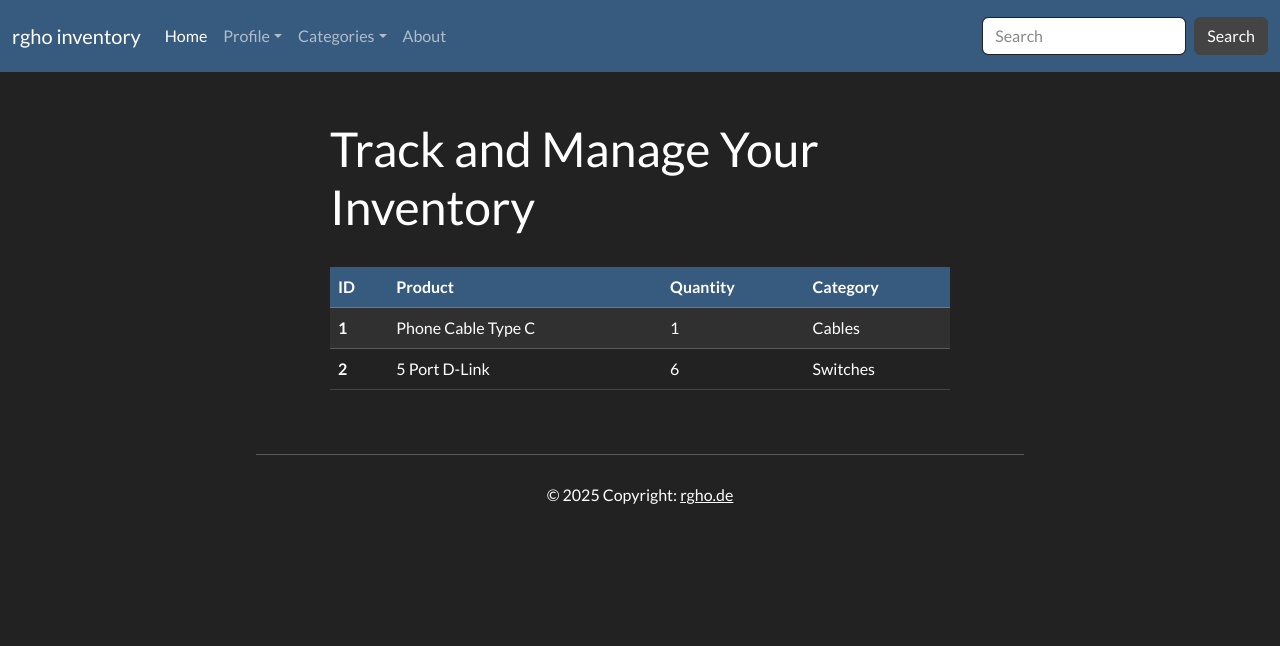
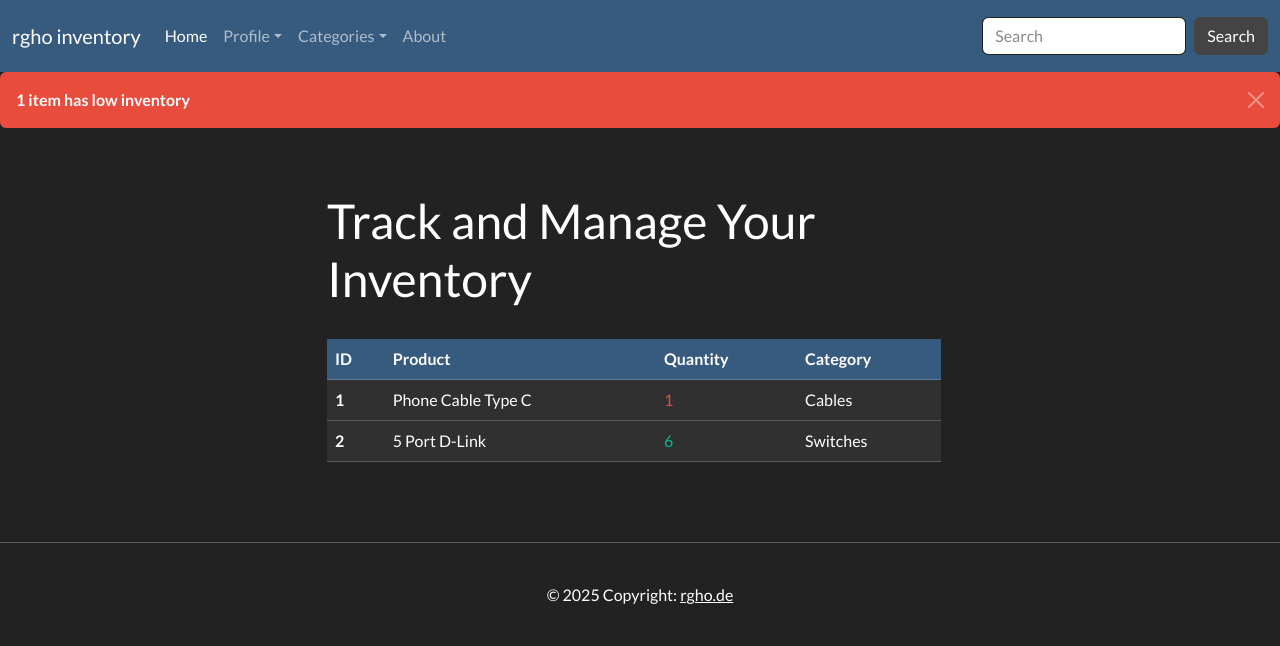
Before and after one commit to rougho/inventory_management, a Django app: page / in a window 1280 px wide. Shown: the top 646 px of the page. Run offline with Django 5.2, Linux system fonts and the light colour scheme; data comes from the database, SQL or seed files in the repository; both versions use the stored data as it was after the commit; some libraries are stand-ins or nearby versions.

Commit message:
low quantity alert added to index

```diff
--- a/rgho_inventory_management/inventory/static/style.css
+++ b/rgho_inventory_management/inventory/static/style.css
@@ -1,3 +1,38 @@
-.footer-hr{
+/* .footer-hr{
     width: 60%; height: 5px; color: white; margin: auto;
-}
+} */
+
+html, body {
+    overflow-x: hidden; /* Prevent horizontal scrolling */
+    width: 100%;
+    margin: 0;
+    padding: 0;
+  }
+
+  .row, .container {
+    margin-right: 0;
+    margin-left: 0;
+  }
+
+  img {
+    max-width: 100%; /* Prevent images from overflowing */
+    height: auto;
+  }
+
+  .table-responsive {
+    max-width: 100%;
+  }
+
+  * {
+    box-sizing: border-box;
+  }
+
+  /* Custom Bootstrap overrides */
+  html, body {
+    font-family: var(--bs-body-font-family);
+    font-size: var(--bs-body-font-size);
+    font-weight: var(--bs-body-font-weight);
+    line-height: var(--bs-body-line-height);
+    color: var(--bs-body-color);
+    background-color: var(--bs-body-bg);
+  }
--- a/rgho_inventory_management/inventory/templates/inventory/index.html
+++ b/rgho_inventory_management/inventory/templates/inventory/index.html
@@ -2,9 +2,21 @@
 
 {% block content %}
 
-<div>
-	<div class="row">
-		<div class="col-sm-14 col-md-6 mx-auto mt-5 px-3">
+{% if messages %}
+<div class="alert alert-dismissible alert-danger">
+	{% for message in messages %}
+		{% if message.tags == 'error' %}
+		<button type="button" class="btn-close" data-bs-dismiss="alert"></button>
+		<strong>{{ message }}</strong>
+		{% else %}
+			{{ message }}
+		{% endif %}
+	{% endfor %}
+</div>
+{% endif %}
+
+    <div class="row" style="margin-right: 0;">
+        <div class="col-sm-12 col-md-6 mx-auto mt-5 px-3">
             <h1 class="fw-light">Track and Manage Your Inventory</h1>
             <br>
             <table class="table table-hover">
@@ -25,20 +37,21 @@
                         <td>-</td>
                     </tr>
                     {% else %}
+                    {% for item in items %}
                     <tr class="table-dark">
-					{% for item in items %}
                         <th scope="row">{{ item.id }}</th>
                         <td>{{ item.product }}</td>
-					<td>{{ item.quantity }}</td>
+						{% if item.id in low_inventory_ids %}
+							<td class="text-danger">{{ item.quantity }}</td>
+						{% else %}
+							<td class="text-success">{{ item.quantity }}</td>
+						{% endif %}
 						<td>{{ item.category.name }}</td>
                     </tr>
                     {% endfor %}
                     {% endif %}
-
-
                 </tbody>
             </table>
-
         </div>
     </div>
 </div>
--- a/rgho_inventory_management/inventory/templates/inventory/navbar.html
+++ b/rgho_inventory_management/inventory/templates/inventory/navbar.html
@@ -8,7 +8,7 @@
       <div class="collapse navbar-collapse" id="navbarColor01">
         <ul class="navbar-nav me-auto">
           <li class="nav-item">
-            <a class="nav-link active" href="#">Home
+            <a class="nav-link active" href="{% url 'index' %}">Home
               <span class="visually-hidden">(current)</span>
             </a>
           </li>
@@ -38,12 +38,10 @@
             <a class="nav-link dropdown-toggle" data-bs-toggle="dropdown" href="#" role="button" aria-haspopup="true" aria-expanded="false">Categories</a>
             <div class="dropdown-menu">
               {% for category in categories %}
-              <a class="dropdown-item" href="#">{{ category.name }}</a>
-          {% empty %}
-              <p>No categories available.</p>
-          {% endfor %}
-              <div class="dropdown-divider"></div>
-              <a class="dropdown-item" href="#">Separated link</a>
+                <a class="dropdown-item" href="{% url 'category_view' category.id %}">{{ category.name }}</a>
+              {% empty %}
+                <p>No categories available.</p>
+              {% endfor %}
             </div>
           </li>
           <li class="nav-item">
--- a/rgho_inventory_management/inventory/urls.py
+++ b/rgho_inventory_management/inventory/urls.py
@@ -1,6 +1,6 @@
 from django.contrib import admin
 from django.urls import path
-from .views import Index, SignUp, Dashboard, Category, Navbar, AddItem,SearchInventory
+from .views import Index, SignUp, Dashboard, Category, Navbar, AddItem,SearchInventory, EditItem, DeleteItem, category_view
 from django.contrib.auth import views as auth_views
 
 urlpatterns = [
@@ -12,5 +12,9 @@ urlpatterns = [
     path('navbar/', Navbar.as_view(), name='navbar'),
     path('add-item/',AddItem.as_view(), name='add-item'),
     path('search/', SearchInventory.as_view(), name='search_inventory'),
+    path('edit-item/<int:pk>', EditItem.as_view(), name='edit-item'),
+    path('delete-item/<int:pk>', DeleteItem.as_view(), name='delete-item'),
+    path('category/<int:category_id>/',category_view, name='category_view'),
+
 
 ]
--- a/rgho_inventory_management/inventory/views.py
+++ b/rgho_inventory_management/inventory/views.py
@@ -1,11 +1,11 @@
-from django.shortcuts import render, redirect
-from django.views.generic import TemplateView, View, CreateView
+from django.shortcuts import render, redirect, get_object_or_404
+from django.views.generic import TemplateView, View, CreateView, UpdateView, DeleteView
 from .forms import UserRegisterForm
 from django.contrib.auth import authenticate, login
 from django.contrib.auth.mixins import LoginRequiredMixin
 from .forms import UserRegisterForm, InventoryItemForm
 from .models import InventoryItem, Category
-# from inventory_management.settings import LOW_QUANTITY
+from rgho_inventory_management.settings import LOW_QUANTITY
 from django.contrib import messages
 from django.urls import reverse_lazy
 from django.db.models import Q
@@ -16,7 +16,22 @@ class Index(TemplateView):
 
     def get(self, request):
         items = InventoryItem.objects.all().order_by('id')
-        return render(request, self.template_name, {'items': items})
+        low_inventory = InventoryItem.objects.filter(
+			quantity__lte=LOW_QUANTITY
+		)
+
+        if low_inventory.count() > 0:
+            if low_inventory.count() > 1:
+                messages.error(request, f'{low_inventory.count()} items have low inventory')
+            else:
+                messages.error(request, f'{low_inventory.count()} item has low inventory')
+
+        low_inventory_ids = InventoryItem.objects.filter(
+            quantity__lte=LOW_QUANTITY
+        ).values_list('id', flat=True)
+
+        return render(request, self.template_name, {'items': items, 'low_inventory_ids': low_inventory_ids})
+
 
 class Navbar(TemplateView):
     template_name = 'inventory/navbar.html'
@@ -24,8 +39,6 @@ class Navbar(TemplateView):
     def get(self, request):
         categories = Category.objects.all()
         return render(request, self.template_name, {'categories': categories})
-
-
 
 
 class SignUp(View):
@@ -46,13 +59,14 @@ class SignUp(View):
             return redirect('index')
         return render(request, 'inventory/signup.html', {'form':form})
 
+
 class Dashboard(LoginRequiredMixin, View):
 	def get(self, request):
 		items = InventoryItem.objects.filter(user=self.request.user.id).order_by('id')
 
 		low_inventory = InventoryItem.objects.filter(
 			user=self.request.user.id,
-			# quantity__lte=LOW_QUANTITY
+			quantity__lte=LOW_QUANTITY
 		)
 
 		if low_inventory.count() > 0:
@@ -63,10 +77,11 @@ class Dashboard(LoginRequiredMixin, View):
 
 		low_inventory_ids = InventoryItem.objects.filter(
 			user=self.request.user.id,
-			# quantity__lte=LOW_QUANTITY
+			quantity__lte=LOW_QUANTITY
 		).values_list('id', flat=True)
 
 		return render(request, 'inventory/dashboard.html', {'items': items, 'low_inventory_ids': low_inventory_ids})
+
 
 class AddItem(LoginRequiredMixin, CreateView):
 	model = InventoryItem
@@ -83,26 +98,41 @@ class AddItem(LoginRequiredMixin, CreateView):
 		form.instance.user = self.request.user
 		return super().form_valid(form)
 
+
 class SearchInventory(View):
     def get(self, request):
         search_query = request.GET.get('search', '')
-
-        # Start with all items
         items = InventoryItem.objects.all()
-
-        # Apply search filter if a search term is provided
         if search_query:
             items = items.filter(
                 Q(product__icontains=search_query) | Q(category__name__icontains=search_query)
             )
-
-        # If the user is authenticated, filter by user
         if request.user.is_authenticated:
             items = items.filter(user=request.user)
-
         items = items.order_by('id')
-
         return render(request, 'inventory/index.html', {
             'items': items,
             'search_query': search_query
         })
+
+
+class EditItem(LoginRequiredMixin, UpdateView):
+	model = InventoryItem
+	form_class = InventoryItemForm
+	template_name = 'inventory/item_form.html'
+	success_url = reverse_lazy('dashboard')
+
+class DeleteItem(LoginRequiredMixin, DeleteView):
+	model = InventoryItem
+	template_name = 'inventory/delete_item.html'
+	success_url = reverse_lazy('dashboard')
+	context_object_name = 'item'
+
+def category_view(request, category_id):
+    category = get_object_or_404(Category, id=category_id)
+    items = InventoryItem.objects.filter(category=category).order_by('id')
+
+    return render(request, 'inventory/index.html', {
+        'items': items,
+        'category': category,
+    })
--- a/rgho_inventory_management/rgho_inventory_management/settings.py
+++ b/rgho_inventory_management/rgho_inventory_management/settings.py
@@ -140,3 +140,5 @@ STATICFILES_DIRS = [
 
 LOGIN_REDIRECT_URL = '/dashboard'
 LOGIN_URL = 'login'
+
+LOW_QUANTITY = 2
```
Also changed, not shown: rgho_inventory_management/inventory/templates/inventory/dashboard.html (+5 -5 lines), rgho_inventory_management/inventory/templates/inventory/delete_item.html (added, +23 -0 lines), rgho_inventory_management/db.sqlite3. Lines whose indentation alone changed are shown as unchanged.
